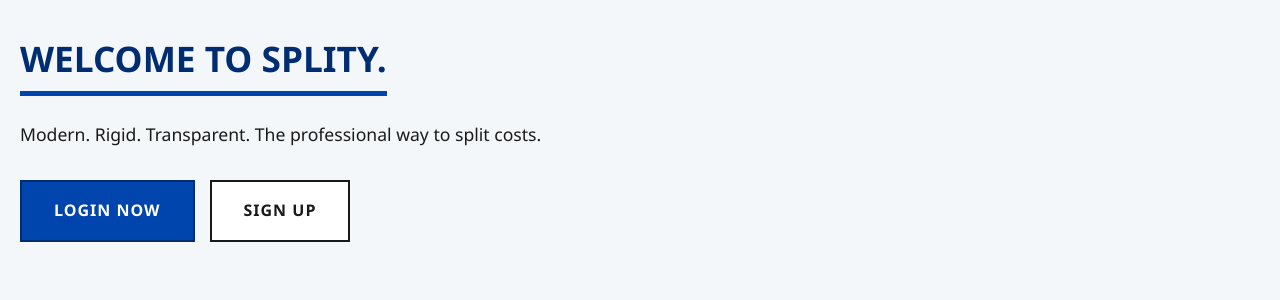
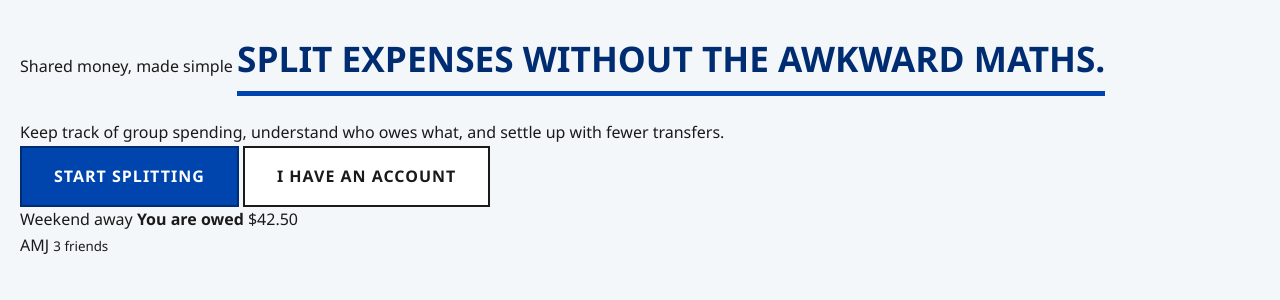
Before and after one commit to Zelandini/Splity_flask, a Flask app: page / in a window 1280 px wide. Shown: the part 118-418 px from the top of the page. Run offline with Flask 3, Linux system fonts and the light colour scheme.

Commit message:
Redesign home.html

```diff
--- a/Splity/templates/home.html
+++ b/Splity/templates/home.html
@@ -1,39 +1,73 @@
 {% extends "base.html" %}
+
+{% block title %}Splity{% endblock %}
 
 {% block content %}
     {% if current_user.is_authenticated %}
-        <h1>Your Dashboard</h1>
-        <p class="page-intro">Welcome back, {{ current_user.name }}. Manage your group expenses below.</p>
+        <section class="hero hero--dashboard">
+            <div>
+                <span class="eyebrow">Your dashboard</span>
+                <h1>Welcome back, {{ current_user.name }}.</h1>
+                <p class="page-intro">Keep shared spending simple and see every group in one place.</p>
+            </div>
+            <div class="hero-actions">
+                <a href="{{ url_for('home.create_group') }}" class="btn btn-primary">Create group</a>
+                <a href="{{ url_for('home.join_group') }}" class="btn btn-secondary">Join with a code</a>
+            </div>
+        </section>
 
-        <div class="button-row">
-            <a href="{{ url_for('home.create_group') }}" class="btn btn-primary">Create New Group</a>
-            <a href="{{ url_for('home.join_group') }}" class="btn btn-secondary">Join Existing Group</a>
-        </div>
+        <section class="section-heading">
+            <div>
+                <span class="eyebrow">Shared expenses</span>
+                <h2>Your groups</h2>
+            </div>
+            {% if groups %}
+                <span class="count-pill">{{ groups|length }} active</span>
+            {% endif %}
+        </section>
 
-        <h2>Active Groups</h2>
         {% if groups %}
-            <ul>
-            {% for group in groups %}
-                <li>
-                    <div class="list-row">
-                        <div>
-                            <strong>{{ group.name }}</strong>
-                            <span class="list-meta">CODE: {{ group.invite_code }}</span>
+            <div class="group-grid">
+                {% for group in groups %}
+                    <a class="group-card" href="{{ url_for('home.group_details', group_id=group.id) }}">
+                        <div class="group-card__icon">{{ group.name[:1]|upper }}</div>
+                        <div class="group-card__body">
+                            <h3>{{ group.name }}</h3>
+                            <p>{{ group.description or "Shared expenses and balances" }}</p>
+                            <span class="group-card__meta">{{ group.currency }} · Code {{ group.invite_code }}</span>
                         </div>
-                        <a href="{{ url_for('home.group_details', group_id=group.id) }}" class="btn btn-primary btn-small">Open Group</a>
-                    </div>
-                </li>
-            {% endfor %}
-            </ul>
+                        <span class="group-card__arrow" aria-hidden="true">→</span>
+                    </a>
+                {% endfor %}
+            </div>
         {% else %}
-            <p>You are not currently in any groups.</p>
+            <section class="empty-state">
+                <div class="empty-state__icon">+</div>
+                <h2>Create your first group</h2>
+                <p>Start a group for a flat, trip, dinner or anything else you share.</p>
+                <a href="{{ url_for('home.create_group') }}" class="btn btn-primary">Create a group</a>
+            </section>
         {% endif %}
     {% else %}
-        <h1>Welcome to Splity.</h1>
-        <p class="page-intro">Modern. Rigid. Transparent. The professional way to split costs.</p>
-        <div class="button-row">
-            <a href="{{ url_for('authentication.login') }}" class="btn btn-primary">Login Now</a>
-            <a href="{{ url_for('authentication.register') }}" class="btn btn-secondary">Sign Up</a>
-        </div>
+        <section class="landing-hero">
+            <div class="landing-hero__copy">
+                <span class="eyebrow">Shared money, made simple</span>
+                <h1>Split expenses without the awkward maths.</h1>
+                <p>Keep track of group spending, understand who owes what, and settle up with fewer transfers.</p>
+                <div class="hero-actions">
+                    <a href="{{ url_for('authentication.register') }}" class="btn btn-primary">Start splitting</a>
+                    <a href="{{ url_for('authentication.login') }}" class="btn btn-secondary">I have an account</a>
+                </div>
+            </div>
+            <div class="balance-preview" aria-label="Example balance summary">
+                <span class="balance-preview__label">Weekend away</span>
+                <strong>You are owed</strong>
+                <span class="balance-preview__amount">$42.50</span>
+                <div class="avatar-row">
+                    <span>A</span><span>M</span><span>J</span>
+                    <small>3 friends</small>
+                </div>
+            </div>
+        </section>
     {% endif %}
 {% endblock %}
```
